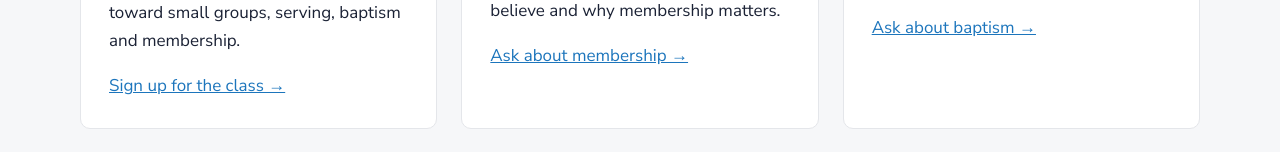
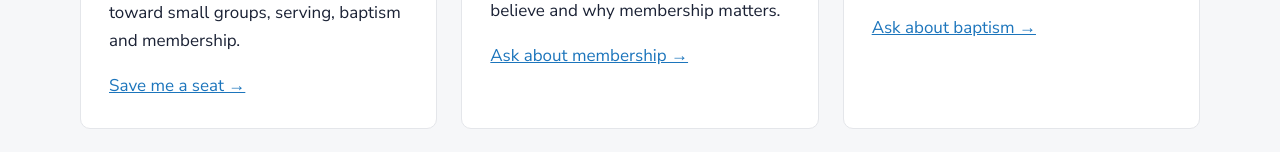
Before and after one commit to CoolCommunityChurch/coolchurch-website, a plain HTML site: page connect.html in a window 1280 px wide. Shown: the part 2532-2684 px from the top of the page. Drawn offline with Linux system fonts and the light colour scheme.

Commit message:
Next Steps Class: link the Connect Card, not the past First Steps sign-up
Co-Authored-By: Claude Opus 5.5 <noreply@anthropic.com>

```diff
--- a/connect.html
+++ b/connect.html
@@ -203,7 +203,7 @@
           <h3>Next Steps Class</h3>
           <p class="post-meta">Next class: Sunday, Dec 13 · 9:00 am</p>
           <p>Meet people, learn what we believe, and find where you fit. It's the first step toward small groups, serving, baptism and membership.</p>
-          <p style="margin:0"><a href="https://coolcommunitychurch.subspla.sh/g2mry98" target="_blank" rel="noopener">Sign up for the class →</a></p>
+          <p style="margin:0"><a href="#connect-card">Save me a seat →</a></p>
         </div>
         <div class="card">
           <h3>Membership</h3>
```
